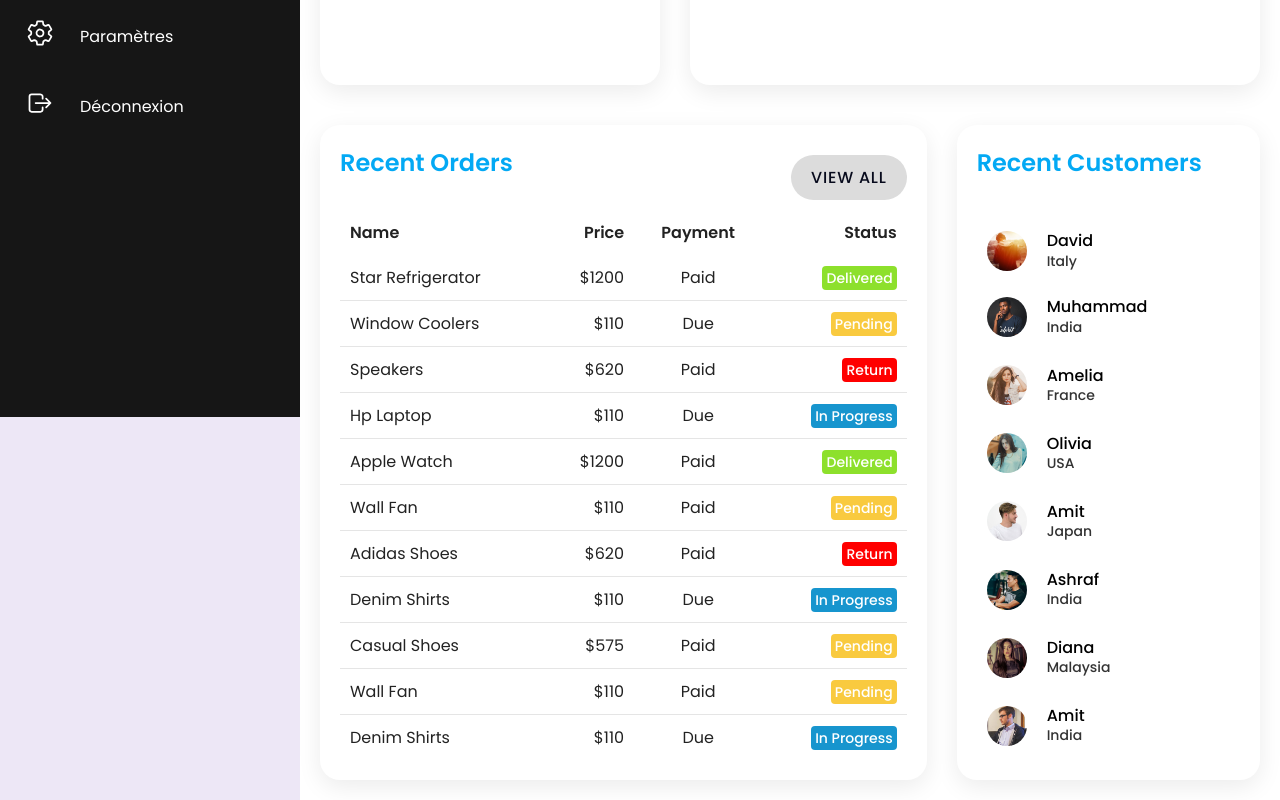
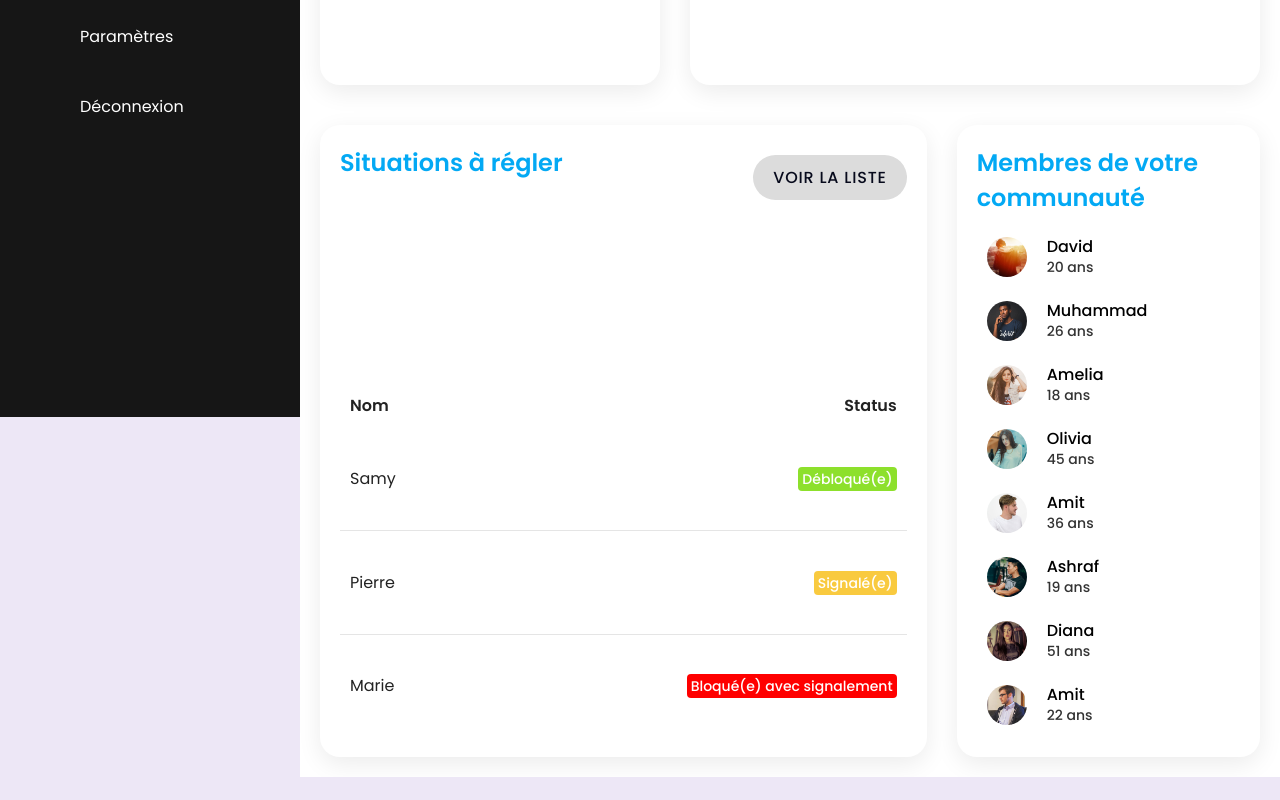
Before and after one commit to aitamara/PA_5IW, a React (Create React App) app in the folder client-app/: page /panel in a window 1280 px wide. Shown: the part 383-1183 px from the top of the page. After the commit the page ends 1160 px from the top, so only its background shows below. Built offline with nearby package versions, Linux system fonts and the light colour scheme.

Commit message:
modif match et panel

```diff
--- a/client-app/src/components/match/match.jsx
+++ b/client-app/src/components/match/match.jsx
@@ -8,6 +8,7 @@ class Match extends React.Component {
         return (
             <div className="container">
                 <Menu />
+                <div className="main">
                     <div className="topbar">
                         <div className="toggle">
                             <ion-icon name="menu-outline"></ion-icon>
@@ -22,7 +23,6 @@ class Match extends React.Component {
                             <img src="assets/images/user.jpg" />
                         </div>
                     </div>
-                <div className="main">
                     <div style={{ display: "flex" }}>
                         <div className="rechercher-match-container">
                             <div className="box-rechercher-match">
--- a/client-app/src/components/panel/panel.jsx
+++ b/client-app/src/components/panel/panel.jsx
@@ -27,7 +27,7 @@ class Panel extends React.Component {
                         <div className="card">
                             <div>
                                 <div className="numbers">1,504</div>
-                                <div className="cardName">Daily Views</div>
+                                <div className="cardName">Visites du profil</div>
                             </div>
                             <div className="iconBx">
                                 <ion-icon name="eye-outline"></ion-icon>
@@ -36,7 +36,7 @@ class Panel extends React.Component {
                         <div className="card">
                             <div>
                                 <div className="numbers">80</div>
-                                <div className="cardName">Sales</div>
+                                <div className="cardName">Ventes</div>
                             </div>
                             <div className="iconBx">
                                 <ion-icon name="cart-outline"></ion-icon>
@@ -45,7 +45,7 @@ class Panel extends React.Component {
                         <div className="card">
                             <div>
                                 <div className="numbers">284</div>
-                                <div className="cardName">Comments</div>
+                                <div className="cardName">Avis</div>
                             </div>
                             <div className="iconBx">
                                 <ion-icon name="chatbubbles-outline"></ion-icon>
@@ -54,7 +54,7 @@ class Panel extends React.Component {
                         <div className="card">
                             <div>
                                 <div className="numbers">$7,842</div>
-                                <div className="cardName">Earning</div>
+                                <div className="cardName">Gain mensuel</div>
                             </div>
                             <div className="iconBx">
                                 <ion-icon name="cash-outline"></ion-icon>
@@ -73,91 +73,35 @@ class Panel extends React.Component {
                     <div className="details">
                         <div className="recentOrders">
                             <div className="cardHeader">
-                                <h2>Recent Orders</h2>
-                                <a href="#" className="btn">View All</a>
+                                <h2>Situations à régler</h2>
+                                <a href="#" className="btn">Voir la liste</a>
                             </div>
                             <table>
                                 <thead>
                                     <tr>
-                                        <td>Name</td>
-                                        <td>Price</td>
-                                        <td>Payment</td>
+                                        <td>Nom</td>
                                         <td>Status</td>
                                     </tr>
                                 </thead>
                                 <tbody>
                                     <tr>
-                                        <td>Star Refrigerator</td>
-                                        <td>$1200</td>
-                                        <td>Paid</td>
-                                        <td><span className="status delivered">Delivered</span></td>
+                                        <td>Samy</td>
+                                        <td><span className="status delivered">Débloqué(e)</span></td>
                                     </tr>
                                     <tr>
-                                        <td>Window Coolers</td>
-                                        <td>$110</td>
-                                        <td>Due</td>
-                                        <td><span className="status pending">Pending</span></td>
+                                        <td>Pierre</td>
+                                        <td><span className="status pending">Signalé(e)</span></td>
                                     </tr>
                                     <tr>
-                                        <td>Speakers</td>
-                                        <td>$620</td>
-                                        <td>Paid</td>
-                                        <td><span className="status return">Return</span></td>
-                                    </tr>
-                                    <tr>
-                                        <td>Hp Laptop</td>
-                                        <td>$110</td>
-                                        <td>Due</td>
-                                        <td><span className="status inprogress">In Progress</span></td>
-                                    </tr>
-                                    <tr>
-                                        <td>Apple Watch</td>
-                                        <td>$1200</td>
-                                        <td>Paid</td>
-                                        <td><span className="status delivered">Delivered</span></td>
-                                    </tr>
-                                    <tr>
-                                        <td>Wall Fan</td>
-                                        <td>$110</td>
-                                        <td>Paid</td>
-                                        <td><span className="status pending">Pending</span></td>
-                                    </tr>
-                                    <tr>
-                                        <td>Adidas Shoes</td>
-                                        <td>$620</td>
-                                        <td>Paid</td>
-                                        <td><span className="status return">Return</span></td>
-                                    </tr>
-                                    <tr>
-                                        <td>Denim Shirts</td>
-                                        <td>$110</td>
-                                        <td>Due</td>
-                                        <td><span className="status inprogress">In Progress</span></td>
-                                    </tr>
-                                    <tr>
-                                        <td>Casual Shoes</td>
-                                        <td>$575</td>
-                                        <td>Paid</td>
-                                        <td><span className="status pending">Pending</span></td>
-                                    </tr>
-                                    <tr>
-                                        <td>Wall Fan</td>
-                                        <td>$110</td>
-                                        <td>Paid</td>
-                                        <td><span className="status pending">Pending</span></td>
-                                    </tr>
-                                    <tr>
-                                        <td>Denim Shirts</td>
-                                        <td>$110</td>
-                                        <td>Due</td>
-                                        <td><span className="status inprogress">In Progress</span></td>
+                                        <td>Marie</td>
+                                        <td><span className="status return">Bloqué(e) avec signalement</span></td>
                                     </tr>
                                 </tbody>
                             </table>
                         </div>
                         <div className="recentCustomers">
                             <div className="cardHeader">
-                                <h2>Recent Customers</h2>
+                                <h2>Membres de votre communauté</h2>
                             </div>
                             <table>
                                 <thead>
@@ -166,7 +110,7 @@ class Panel extends React.Component {
                                             <div className="imgBx"><img src="assets/images/img1.jpg" /></div>
                                         </td>
                                         <td>
-                                            <h4>David<br /><span>Italy</span></h4>
+                                            <h4>David<br /><span>20 ans</span></h4>
                                         </td>
                                     </tr>
                                 </thead>
@@ -176,7 +120,7 @@ class Panel extends React.Component {
                                             <div className="imgBx"><img src="assets/images/img2.jpg" /></div>
                                         </td>
                                         <td>
-                                            <h4>Muhammad<br /><span>India</span></h4>
+                                            <h4>Muhammad<br /><span>26 ans</span></h4>
                                         </td>
                                     </tr>
                                     <tr>
@@ -184,7 +128,7 @@ class Panel extends React.Component {
                                             <div className="imgBx"><img src="assets/images/img3.jpg" /></div>
                                         </td>
                                         <td>
-                                            <h4>Amelia<br /><span>France</span></h4>
+                                            <h4>Amelia<br /><span>18 ans</span></h4>
                                         </td>
                                     </tr>
                                     <tr>
@@ -192,7 +136,7 @@ class Panel extends React.Component {
                                             <div className="imgBx"><img src="assets/images/img4.jpg" /></div>
                                         </td>
                                         <td>
-                                            <h4>Olivia<br /><span>USA</span></h4>
+                                            <h4>Olivia<br /><span>45 ans</span></h4>
                                         </td>
                                     </tr>
                                     <tr>
@@ -200,7 +144,7 @@ class Panel extends React.Component {
                                             <div className="imgBx"><img src="assets/images/img5.jpg" /></div>
                                         </td>
                                         <td>
-                                            <h4>Amit<br /><span>Japan</span></h4>
+                                            <h4>Amit<br /><span>36 ans</span></h4>
                                         </td>
                                     </tr>
                                     <tr>
@@ -208,7 +152,7 @@ class Panel extends React.Component {
                                             <div className="imgBx"><img src="assets/images/img6.jpg" /></div>
                                         </td>
                                         <td>
-                                            <h4>Ashraf<br /><span>India</span></h4>
+                                            <h4>Ashraf<br /><span>19 ans</span></h4>
                                         </td>
                                     </tr>
                                     <tr>
@@ -216,7 +160,7 @@ class Panel extends React.Component {
                                             <div className="imgBx"><img src="assets/images/img7.jpg" /></div>
                                         </td>
                                         <td>
-                                            <h4>Diana<br /><span>Malaysia</span></h4>
+                                            <h4>Diana<br /><span>51 ans</span></h4>
                                         </td>
                                     </tr>
                                     <tr>
@@ -224,7 +168,7 @@ class Panel extends React.Component {
                                             <div className="imgBx"><img src="assets/images/img8.jpg" /></div>
                                         </td>
                                         <td>
-                                            <h4>Amit<br /><span>India</span></h4>
+                                            <h4>Amit<br /><span>22 ans</span></h4>
                                         </td>
                                     </tr>
                                 </tbody>
```
Lines whose indentation alone changed are shown as unchanged.
